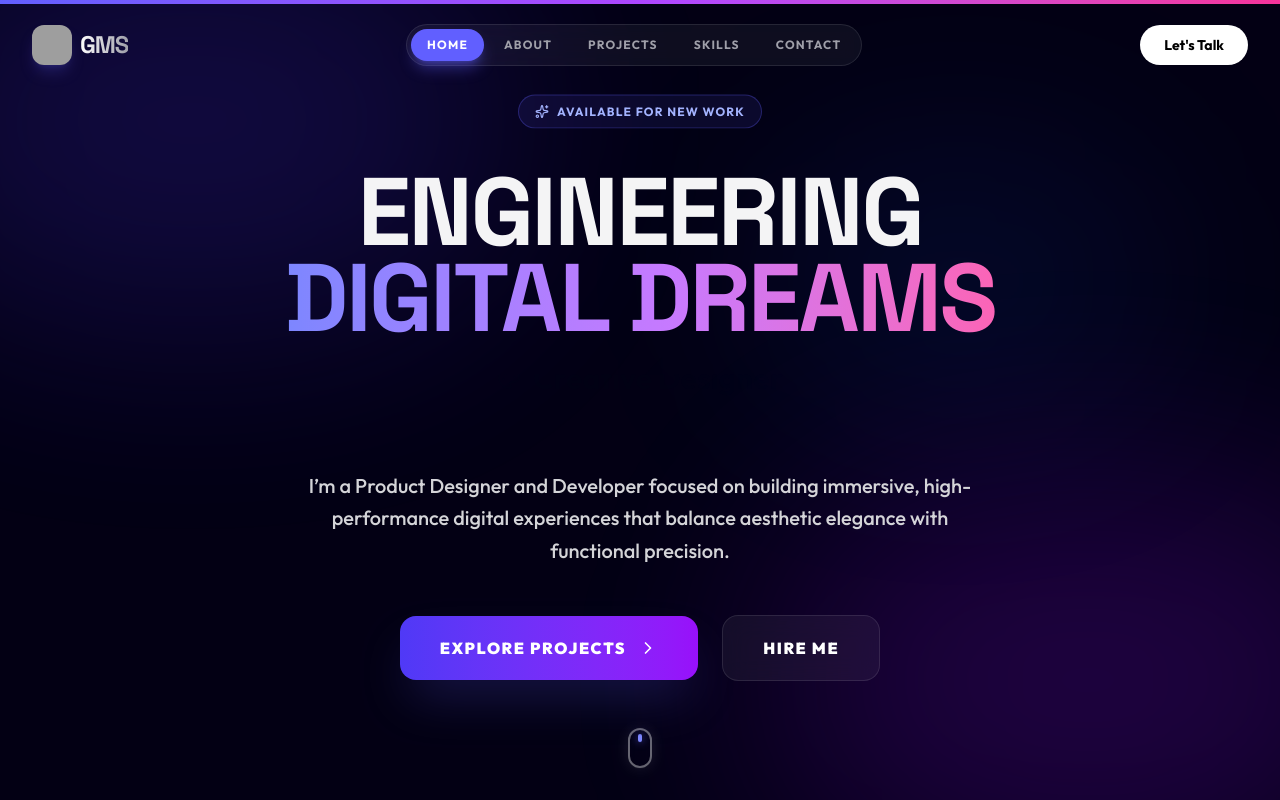
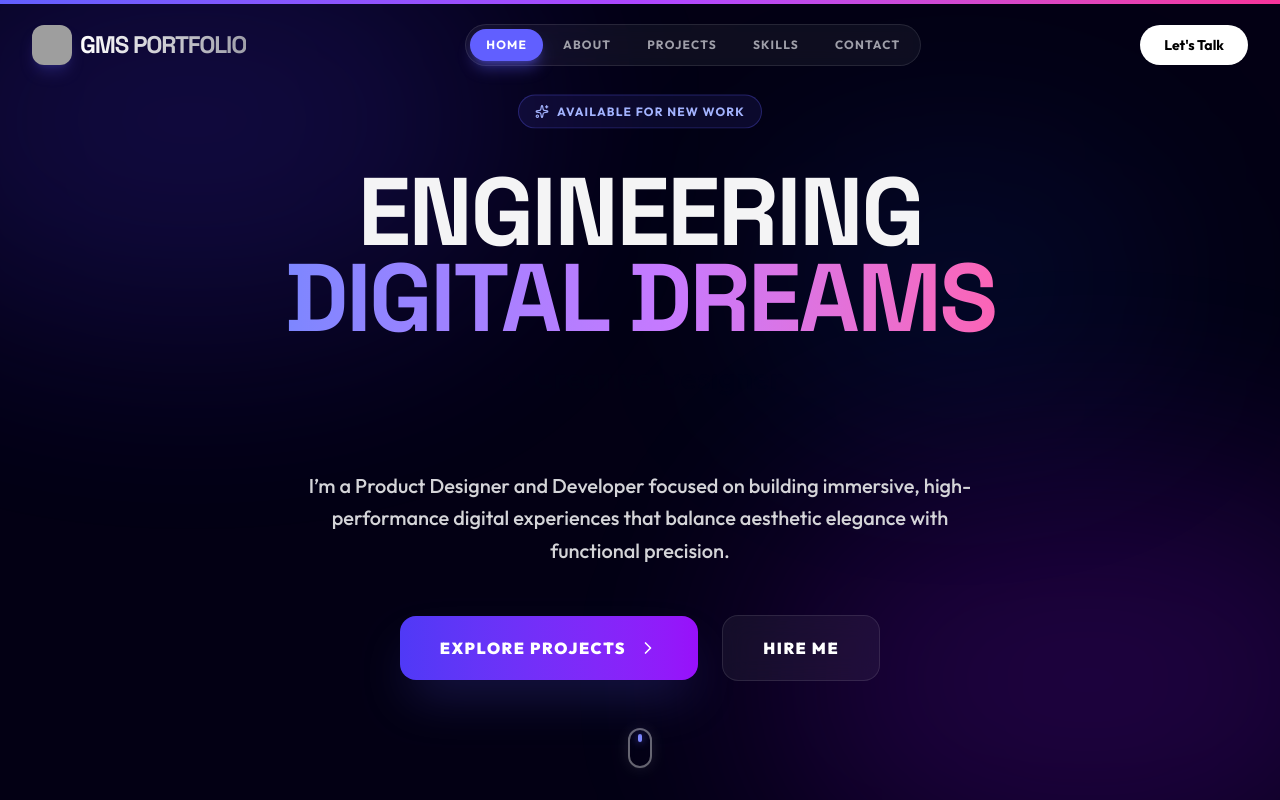
Before and after one commit to ShanmuhamCoder/Portfolio, a React (Vite) app: page / in a window 1280 px wide. Shown: the top 800 px of the page. Built offline with nearby package versions, Linux system fonts and the light colour scheme; grey boxes are pictures that could not be loaded.

Commit message:
Update site name to GMS PORTFOLIO, replacing default Google AI Studio title and navbar tags

```diff
--- a/index.html
+++ b/index.html
@@ -3,7 +3,7 @@
   <head>
     <meta charset="UTF-8" />
     <meta name="viewport" content="width=device-width, initial-scale=1.0" />
-    <title>My Google AI Studio App</title>
+    <title>GMS PORTFOLIO</title>
   </head>
   <body>
     <div id="root"></div>
--- a/src/App.tsx
+++ b/src/App.tsx
@@ -240,7 +240,7 @@
                     <div className="w-10 h-10 rounded-xl overflow-hidden shadow-lg shadow-indigo-500/20 group-hover:-rotate-12 transition-transform">
                       <img src="/assets/logoreveal.jpeg" alt="GMS Logo" className="w-full h-full object-cover" />
                     </div>
-                    <span className="bg-clip-text text-transparent bg-gradient-to-r from-white to-zinc-400">GMS</span>
+                    <span className="bg-clip-text text-transparent bg-gradient-to-r from-white to-zinc-400">GMS PORTFOLIO</span>
                   </motion.div>
 
                   <div className="hidden md:flex items-center space-x-1 bg-white/5 p-1 rounded-full border border-white/10 backdrop-blur-md">
@@ -622,7 +622,7 @@
                   <div className="w-8 h-8 rounded-lg overflow-hidden shadow-lg shadow-indigo-500/20 hover:rotate-12 transition-transform cursor-pointer">
                     <img src="/assets/logoreveal.jpeg" alt="GMS Logo" className="w-full h-full object-cover" />
                   </div>
-                  <span className="text-xl font-black tracking-tighter text-white uppercase">GMS.port</span>
+                  <span className="text-xl font-black tracking-tighter text-white uppercase">GMS PORTFOLIO</span>
                 </div>
 
 
```
